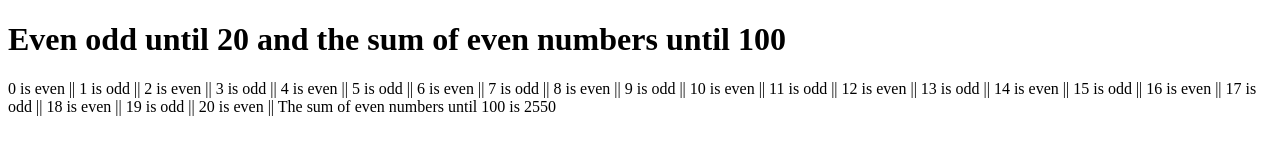
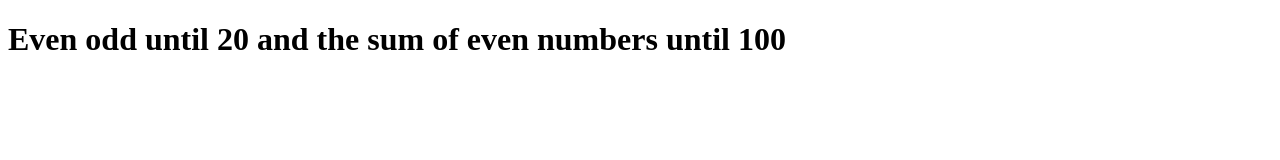
Before and after one commit to AlaaN-Smadi/test_for_weekend, a plain HTML site: page html/even.html in a window 1280 px wide. Drawn offline with Linux system fonts and the light colour scheme.

Commit message:
Update even.html

```diff
--- a/html/even.html
+++ b/html/even.html
@@ -16,7 +16,7 @@
       and the sum of even numbers until 100
     </h1>
 
-    <script src="\javascript/even.js"></script>
+    <script src="javascript/even.js"></script>
   </main>
 
   <footer></footer>
```
